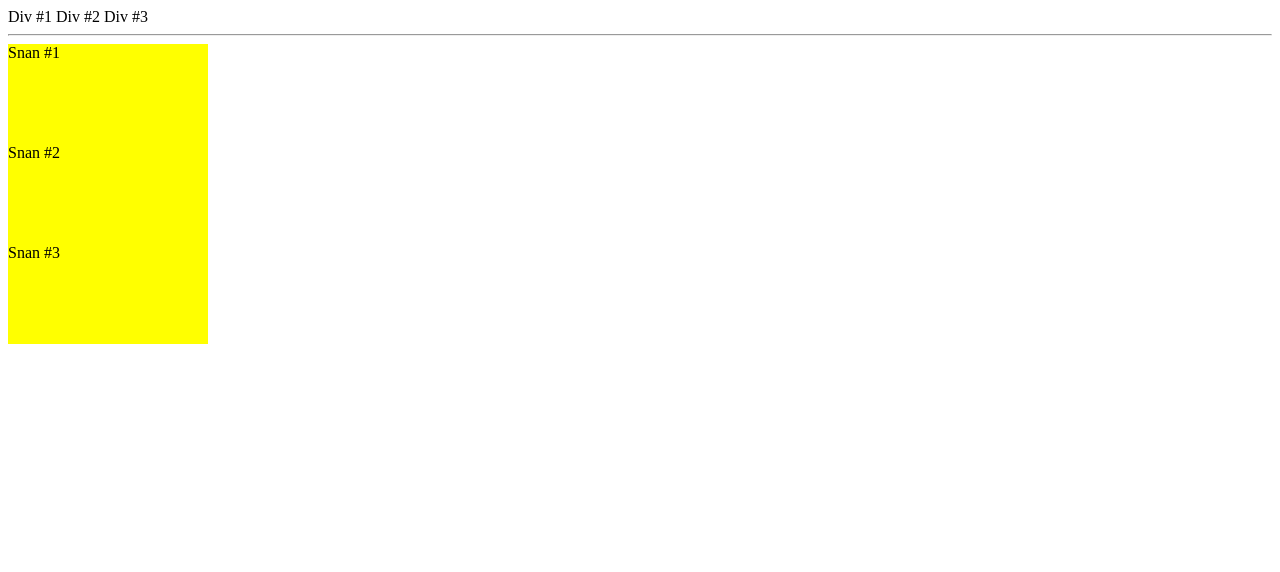
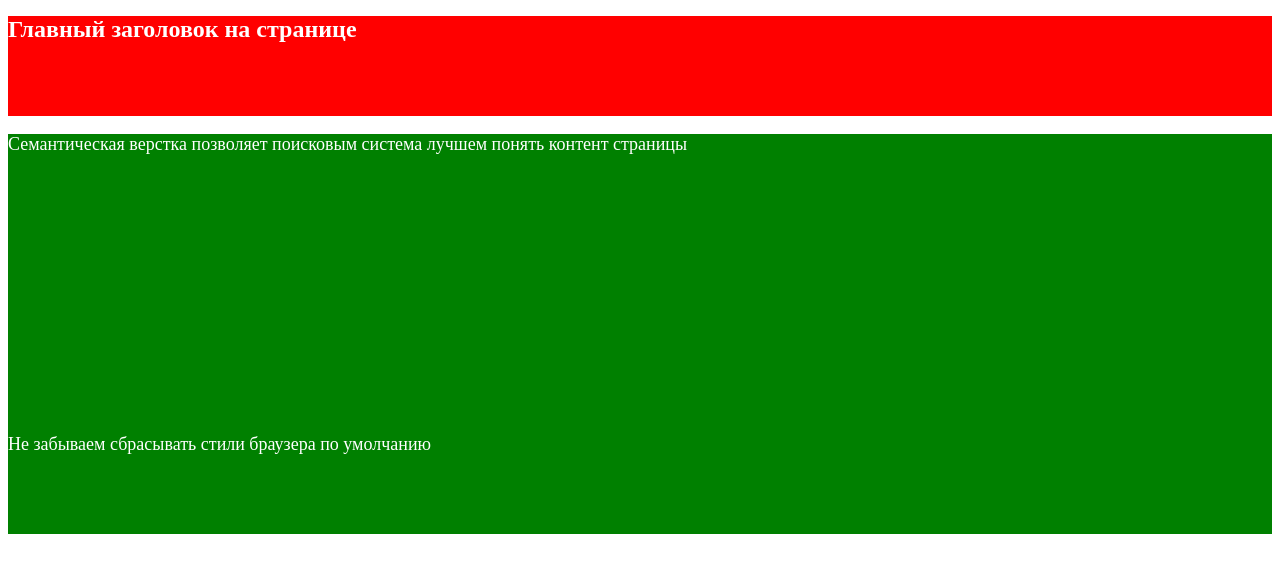
Before and after one commit to StepanT1005/gromcode-learn-fe, a plain HTML site: page new/index.html in a window 1280 px wide. Drawn offline with Linux system fonts and the light colour scheme.

Commit message:
newChanges

```diff
--- a/new/index.html
+++ b/new/index.html
@@ -2,17 +2,20 @@
 <html lang="en">
   <head>
     <meta charset="UTF-8" />
-    <title>Document</title>
+    <title>Базовая страничка</title>
     <link rel="stylesheet" href="style.css" />
   </head>
 
   <body>
-    <div class="firstDiv">Div #1</div>
-    <div class="secondDiv">Div #2</div>
-    <div class="thirthDiv">Div #3</div>
-    <hr />
-    <span>Snan #1</span>
-    <span>Snan #2</span>
-    <span>Snan #3</span>
+    <header>
+      <h1>Главный заголовок на странице</h1>
+    </header>
+    <main>
+      <p>
+        Семантическая верстка позволяет поисковым система лучшем понять контент
+        страницы
+      </p>
+    </main>
+    <footer>Не забываем сбрасывать стили браузера по умолчанию</footer>
   </body>
 </html>
--- a/new/style.css
+++ b/new/style.css
@@ -1,10 +1,20 @@
-div {
-  display: inline-block;
+header {
+  background-color: red;
+  height: 100px;
 }
-
-span {
-  width: 200px;
+h1 {
+  font-size: 24px;
+  color: white;
+}
+main {
+  background-color: green;
+  font-size: 18px;
+  height: 300px;
+  color: white;
+}
+footer {
+  background-color: green;
+  font-size: 18px;
   height: 100px;
-  background-color: yellow;
-  display: block;
+  color: white;
 }
```
